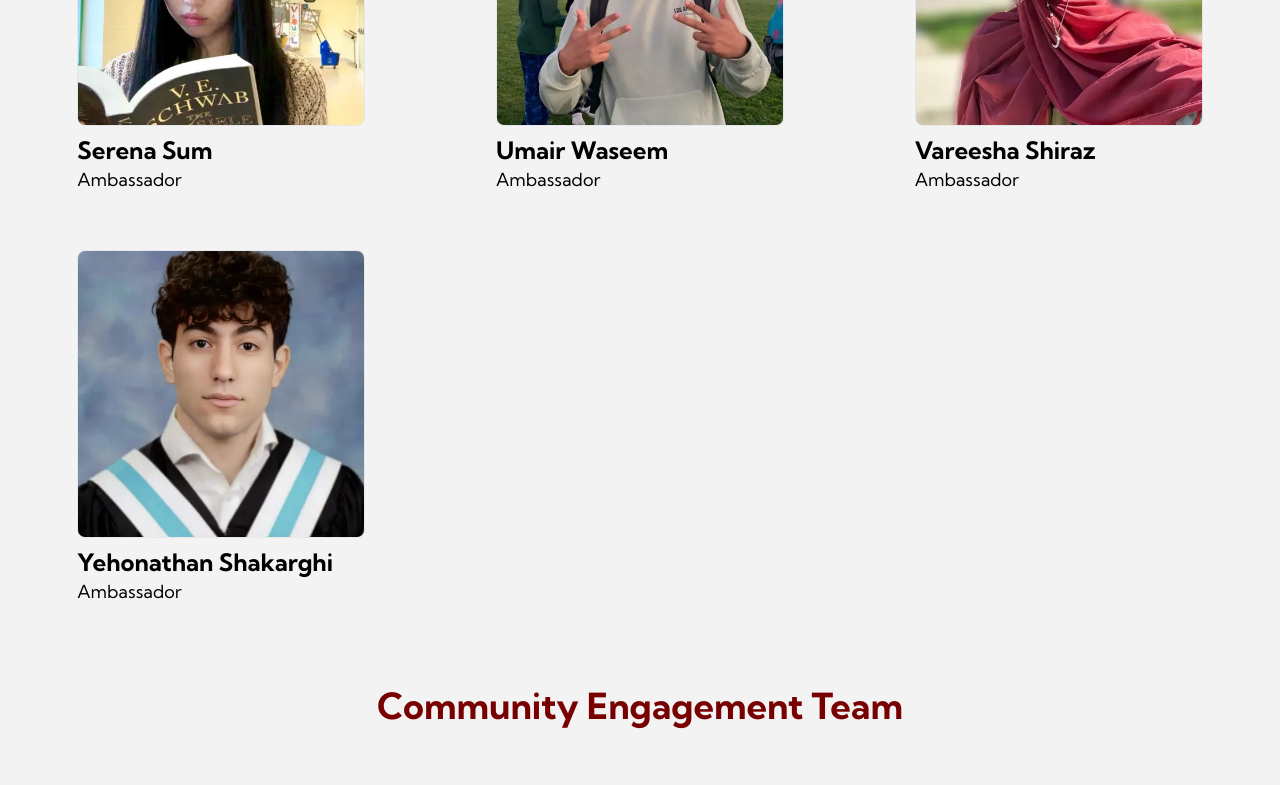
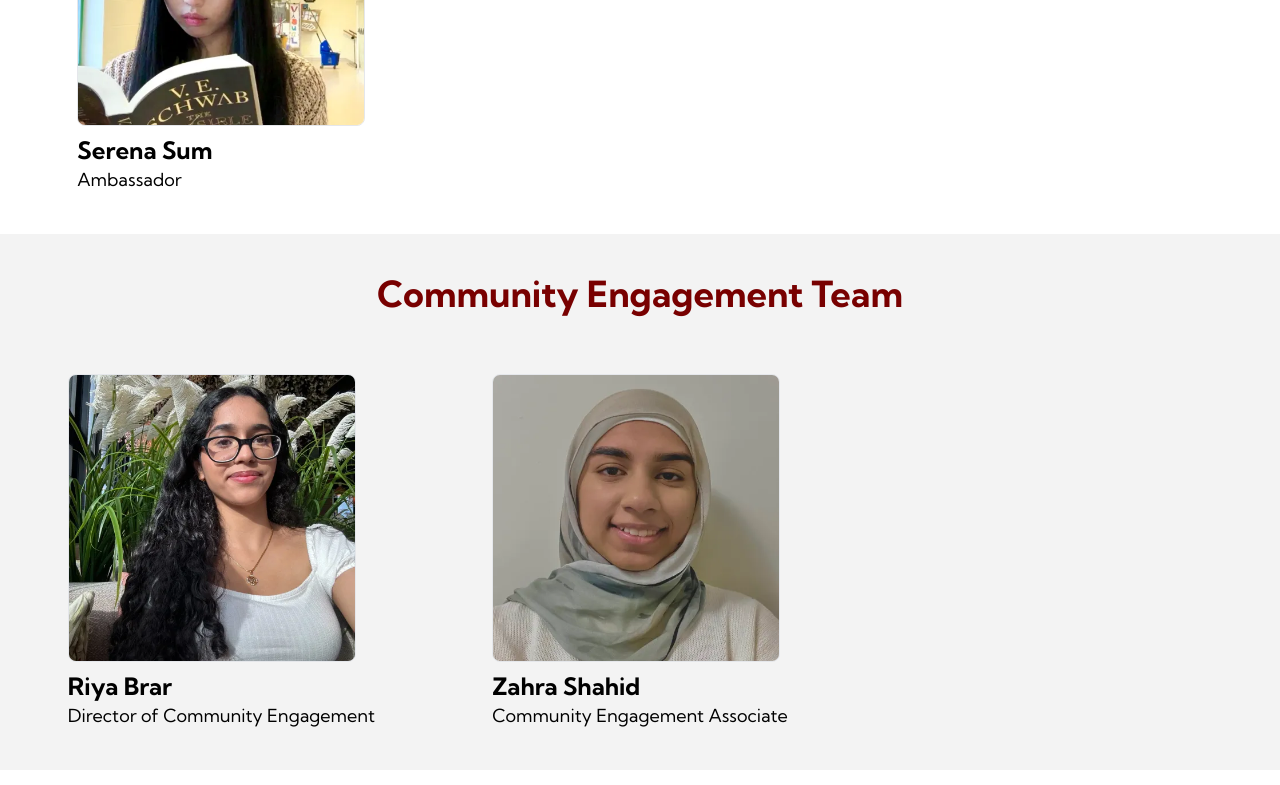
Before and after one commit to MCYC-Canada/MCYC, a Next.js app: page /team in a window 1280 px wide. Shown: the part 2260-3045 px from the top of the page. Built offline with nearby package versions, Linux system fonts and the light colour scheme.

Commit message:
updated teams page

```diff
--- a/src/app/(main)/team/page.tsx
+++ b/src/app/(main)/team/page.tsx
@@ -29,7 +29,7 @@ const Team: React.FC = () => {
       </div>
 
       {/* Ambassadors Team */}
-      <div className="bg-gray-white m-0">
+      <div className="bg-white m-0">
         {/* Header */}
         <h2 className="text-4xl font-bold text-center pt-10 pb-5 text-line-brown">Ambassadors Team</h2>
         {/* Photos */}
@@ -41,9 +41,6 @@ const Team: React.FC = () => {
           <Profile src="Ambassadors/cropped_leanne_wong.webp" name="Leanne Wong" position="Ambassador" />
           <Profile src="Ambassadors/cropped_maggie_wu.webp" name="Margaret Wu" position="Ambassador" />
           <Profile src="Ambassadors/cropped_serena.webp" name="Serena Sum" position="Ambassador" />
-          <Profile src="Ambassadors/cropped_umair_waseem.webp" name="Umair Waseem" position="Ambassador" />
-          <Profile src="Ambassadors/cropped_vareesha_s.webp" name="Vareesha Shiraz" position="Ambassador" />
-          <Profile src="Ambassadors/cropped_yehonatan_shakarghi.webp" name="Yehonathan Shakarghi" position="Ambassador" />
         </div>
       </div>
 
@@ -59,7 +56,7 @@ const Team: React.FC = () => {
       </div>
 
       {/* Events Team */}
-      <div className="bg-gray-white m-0">
+      <div className="bg-white m-0">
         {/* Header */}
         <h2 className="text-4xl font-bold text-center pt-10 pb-5 text-line-brown">Events Team</h2>
         {/* Photos */}
@@ -93,7 +90,7 @@ const Team: React.FC = () => {
       </div>
 
       {/* Marketing Team */}
-      <div className="bg-gray-white m-0">
+      <div className="bg-white m-0">
         {/* Header */}
         <h2 className="text-4xl font-bold text-center pt-10 pb-5 text-line-brown">Marketing Team</h2>
         {/* Photos */}
@@ -123,7 +120,7 @@ const Team: React.FC = () => {
       </div>
 
       {/* Outreach Team */}
-      <div className="bg-gray-white m-0">
+      <div className="bg-white m-0">
         {/* Header */}
         <h2 className="text-4xl font-bold text-center pt-10 pb-5 text-line-brown">Outreach Team</h2>
         {/* Photos */}
```
Also changed, not shown: public/team_photos/Outreach/cropped_naseem_parpia.webp.
